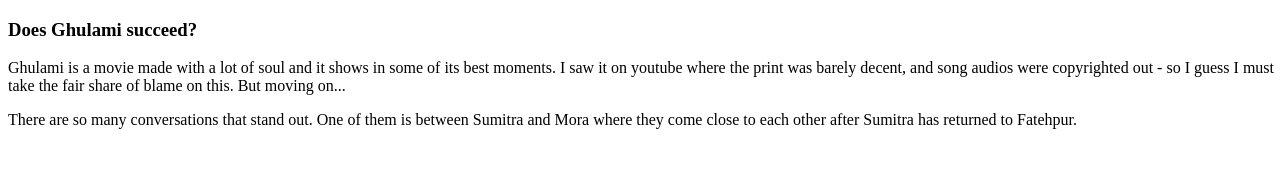
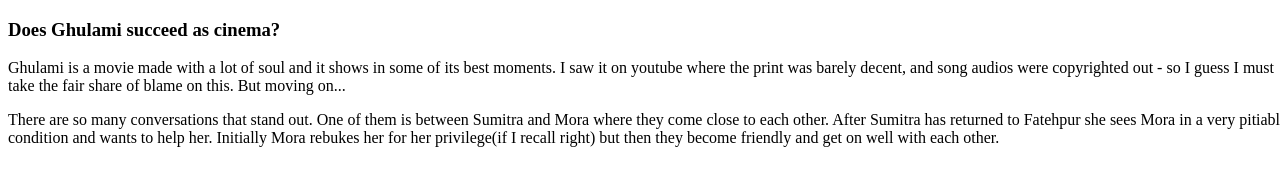
Before and after one commit to shelleycoop/Aftersun-the-real-precursor-to-everything-that-started-with-Rosetta, a plain HTML site: page movies/ghulami.html in a window 1280 px wide. Drawn offline with Linux system fonts and the light colour scheme.

Commit message:
some minor changes

```diff
--- a/movies/ghulami.html
+++ b/movies/ghulami.html
@@ -12,7 +12,7 @@
     </style>
   </head>
   <body>
-    <h3>Does Ghulami succeed?</h3>
+    <h3>Does Ghulami succeed as cinema?</h3>
     <p>
       Ghulami is a movie made with a lot of soul and it shows in some of its
       best moments. I saw it on youtube where the print was barely decent, and
@@ -21,8 +21,10 @@
     </p>
     <p>
       There are so many conversations that stand out. One of them is between
-      Sumitra and Mora where they come close to each other after Sumitra has
-      returned to Fatehpur.
+      Sumitra and Mora where they come close to each other. After Sumitra has
+      returned to Fatehpur she sees Mora in a very pitiable condition and wants
+      to help her. Initially Mora rebukes her for her privilege(if I recall
+      right) but then they become friendly and get on well with each other.
     </p>
   </body>
 </html>
```
